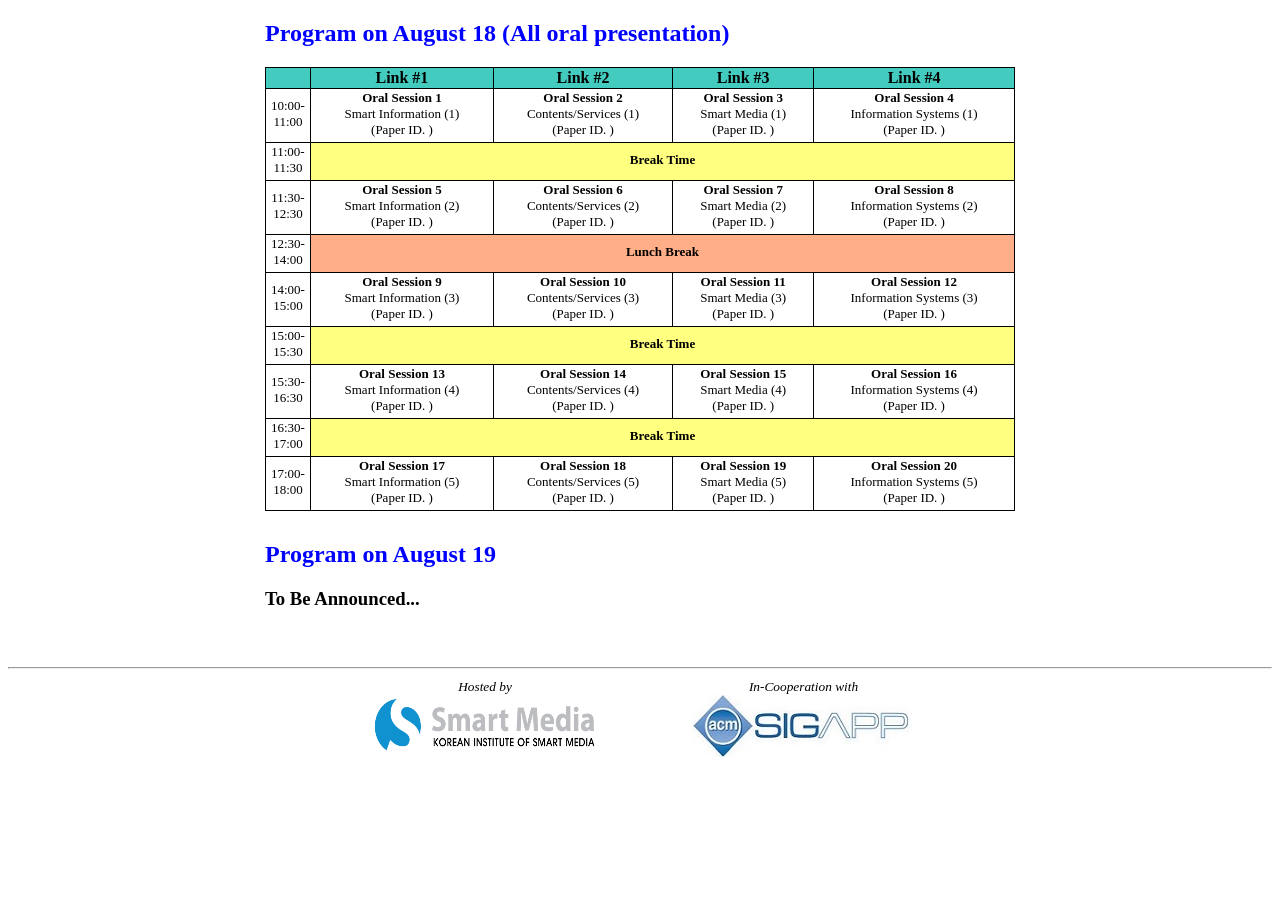
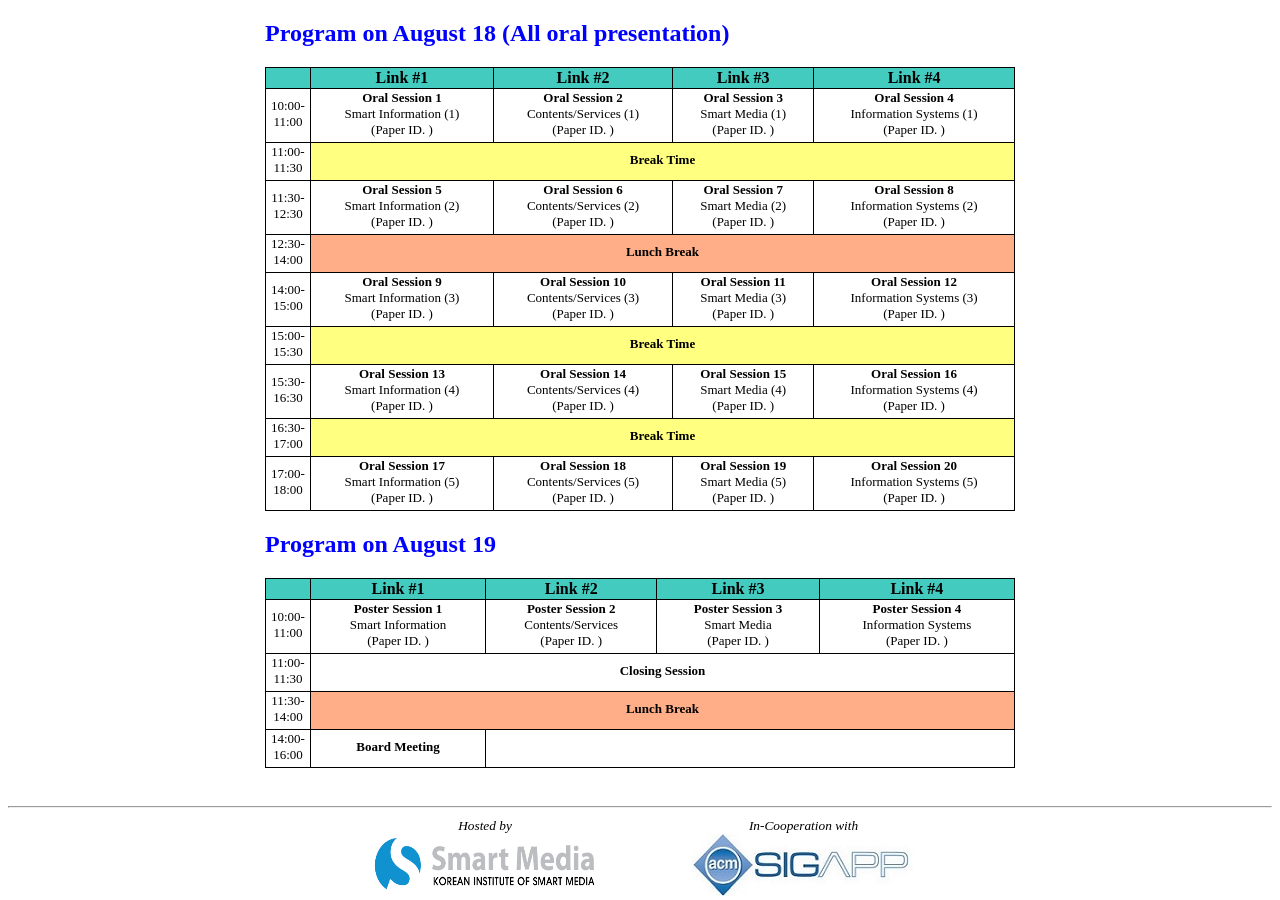
Before and after one commit to icea-conf/sma-2020.github.io, a Jekyll site: the page built from program/index.html, in a window 1280 px wide and 900 px high, scrolled down 673 px. Built offline with Jekyll 4.4.1, drawn with Linux system fonts in a browser that asks for light colours; before the commit the page ends 1434 px from its top, so only the background shows below that.

Commit message:
Update index.html

```diff
--- a/program/index.html
+++ b/program/index.html
@@ -160,10 +160,12 @@ title: SMA 2020
                </table>
                </center>
           </div>
+
           <div style="padding-top: 10px">
                <h2 style="color:#0000FF">Program on August 17</h2>
                <h3>To Be Announced...</h3>
           </div>
+
           <div>
                <h2 style="color:#0000FF">Program on August 18 (All oral presentation)</h2>
                <center>
@@ -347,9 +349,80 @@ title: SMA 2020
                </center>
           </div>
 
-          <div style="padding-top: 10px">
+
+          <div>
                <h2 style="color:#0000FF">Program on August 19</h2>
-               <h3>To Be Announced...</h3>
+               <center>
+               <table class="tlayout2" cellspacing="0">
+                    <tbody style="text-align: center">
+                         <tr>
+                              <td class="theader" width="6%">
+                              </td>
+                              <td class="theader">
+                                   <b>Link #1</b>
+                              </td>
+                              <td class="theader">
+                                   <b>Link #2</b>
+                              </td>
+                              <td class="theader">
+                                   <b>Link #3</b>
+                              </td>
+                              <td class="theader">
+                                   <b>Link #4</b>
+                              </td>
+                         </tr>
+                         <tr>
+                              <td class="tcontent3">
+                                   10:00-11:00
+                              </td>
+                              <td class="tcontent3">
+                                   <b>Poster Session 1</b><br>
+                                   Smart Information<br>
+                                   (Paper ID. )
+                              </td>
+                              <td class="tcontent3">
+                                   <b>Poster Session 2</b><br>
+                                   Contents/Services<br>
+                                   (Paper ID. )
+                              </td>
+                              <td class="tcontent3">
+                                   <b>Poster Session 3</b><br>
+                                   Smart Media<br>
+                                   (Paper ID. )
+                              </td>
+                              <td class="tcontent3">
+                                   <b>Poster Session 4</b><br>
+                                   Information Systems<br>
+                                   (Paper ID. )
+                              </td>
+                         </tr>
+                         <tr>
+                              <td class="tcontent3">
+                                   11:00-11:30
+                              </td>
+                              <td class="tcontent3" colspan="4">
+                                   <b>Closing Session</b>
+                              </td>
+                         </tr>
+                         <tr>
+                              <td class="tcontent3">
+                                   11:30-14:00
+                              </td>
+                              <td class="tcontent6" colspan="4">
+                                   <b>Lunch Break</b>
+                              </td>
+                         </tr>
+                         <tr>
+                              <td class="tcontent3">
+                                   14:00-16:00
+                              </td>
+                              <td class="tcontent3">
+                                   <b>Board Meeting</b>
+                              </td>
+                         </tr>
+                    </tbody>
+               </table>
+               </center>
           </div>
      </div>
 </div>
```
